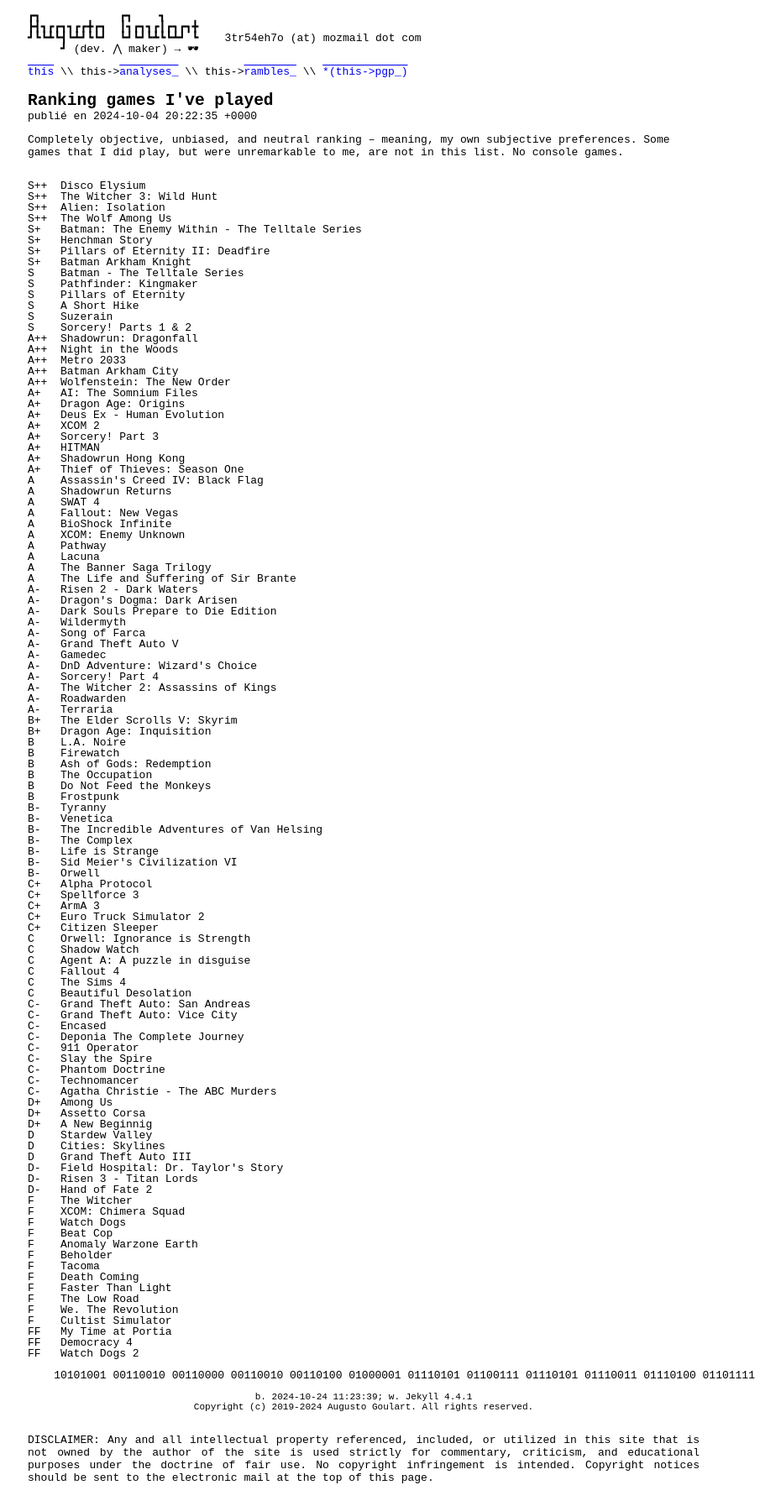
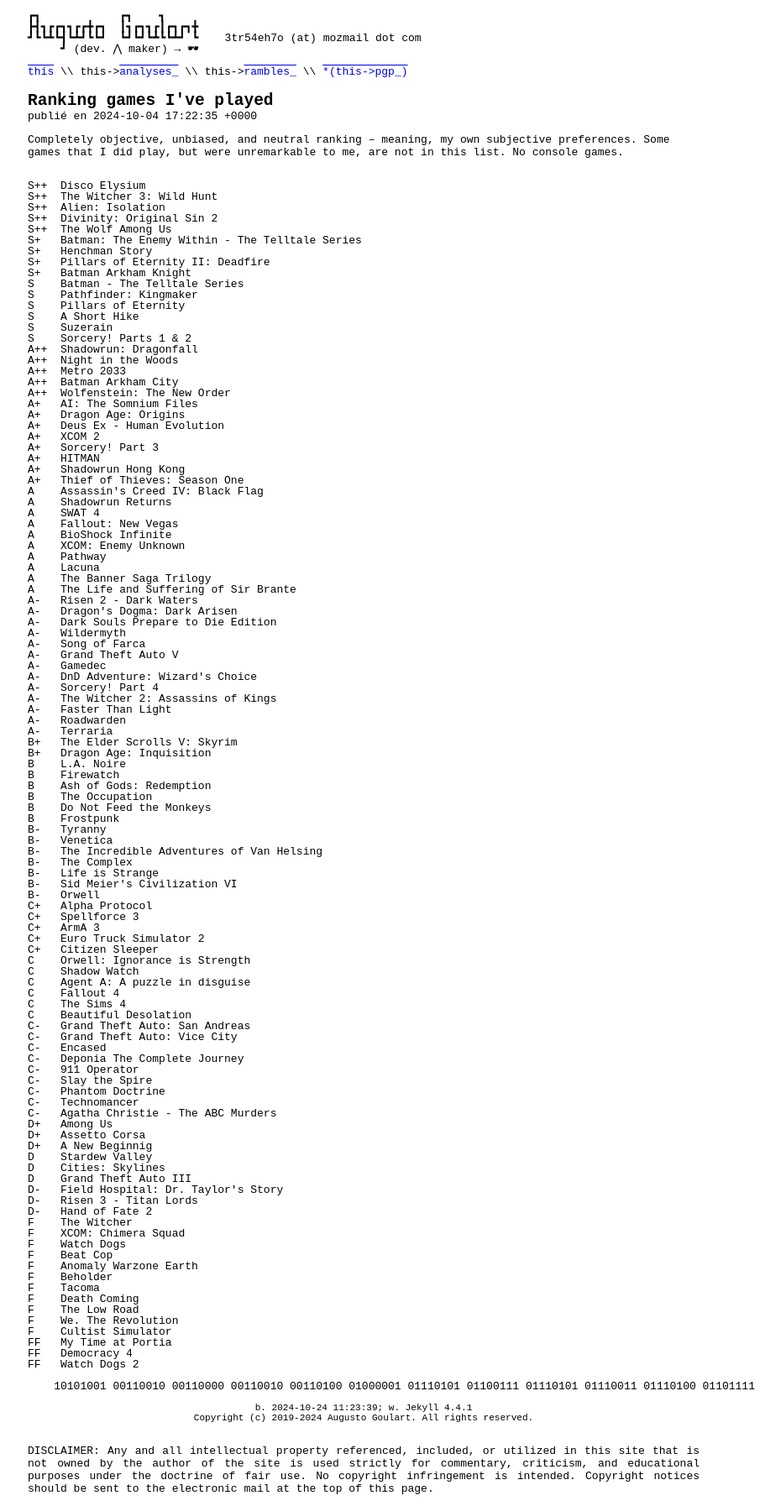
Before and after one commit to oAGoulart/oAGoulart.github.io, a Jekyll site: the page built from _rambles/ranking_played_games.md, in a window 1280 px wide. Shown: the whole page at 84% size, without its empty margins (207-1137 px from the left). Built offline with Jekyll 4.4.1, drawn with Linux system fonts in a browser that asks for light colours; some of the changed lines change nothing that is shown.

Commit message:
Update ranking_played_games.md

```diff
--- a/_rambles/ranking_played_games.md
+++ b/_rambles/ranking_played_games.md
@@ -1,6 +1,6 @@
 ---
 layout: ramble
-date: 2024/10/04 20:22:35 +3
+date: 2024/10/04 20:22:35 +0300
 title: Ranking games I've played
 ---
 
@@ -10,6 +10,7 @@
 S++  Disco Elysium
 S++  The Witcher 3: Wild Hunt
 S++  Alien: Isolation
+S++  Divinity: Original Sin 2
 S++  The Wolf Among Us
 S+   Batman: The Enemy Within - The Telltale Series
 S+   Henchman Story
@@ -54,6 +55,7 @@
 A-   DnD Adventure: Wizard's Choice
 A-   Sorcery! Part 4
 A-   The Witcher 2: Assassins of Kings
+A-   Faster Than Light
 A-   Roadwarden
 A-   Terraria
 B+   The Elder Scrolls V: Skyrim
@@ -108,7 +110,6 @@
 F    Beholder
 F    Tacoma
 F    Death Coming
-F    Faster Than Light
 F    The Low Road
 F    We. The Revolution
 F    Cultist Simulator
```
